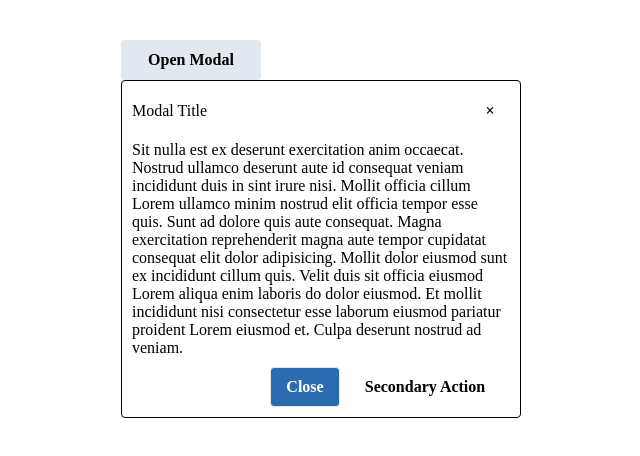
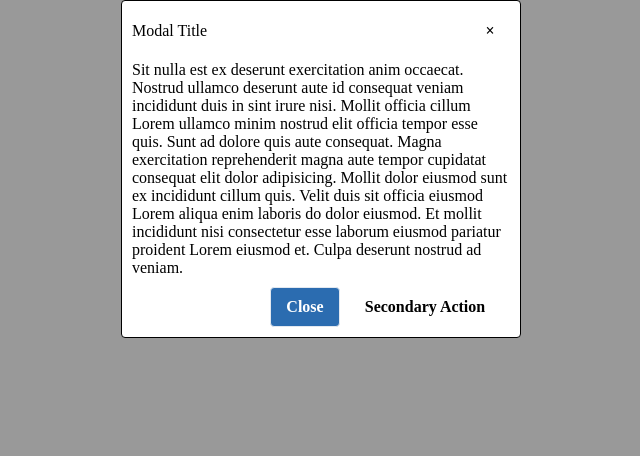
Before and after one commit to bitaKitsui/modal-app, a Vue app: page / in a window 1280 px wide. Both pictures are taken after a click on the button "Open Modal". Shown: the top 456 px of the page, without its empty margins (319-959 px from the left). Built offline with nearby package versions, Linux system fonts and the light colour scheme.

Commit message:
feat: modal背景透過

```diff
--- a/src/App.vue
+++ b/src/App.vue
@@ -28,13 +28,9 @@ const handleClose = () => {
 </template>
 
 <style>
-#app {
+.column {
+  margin-top: 40px;
   display: flex;
   justify-content: center;
 }
-
-.column {
-  width: 400px;
-  margin-top: 40px;
-}
 </style>
--- a/src/components/organisms/BaseModal.vue
+++ b/src/components/organisms/BaseModal.vue
@@ -25,14 +25,26 @@ const handleClose = () => {
 
 <template>
   <div v-if="isActive" class="modal">
-    <BaseHeader :header-title="'Modal Title'" @close="handleClose" />
-    <BaseBody :body="MODAL_BODY" />
-    <BaseFooter @close="handleClose" />
+    <div class="modal-content">
+      <BaseHeader :header-title="'Modal Title'" @close="handleClose" />
+      <BaseBody :body="MODAL_BODY" />
+      <BaseFooter @close="handleClose" />
+    </div>
   </div>
 </template>
 
 <style scoped>
 .modal {
+  top: 0;
+  left: 0;
+  background-color: rgba(0, 0, 0, 0.4);
+  z-index: 1;
+  position: fixed;
+  width: 100%;
+  height: 100%;
+}
+
+.modal-content {
   padding: 10px;
   display: flex;
   flex-direction: column;
@@ -40,5 +52,8 @@ const handleClose = () => {
   border: 1px solid;
   border-radius: 4px;
   min-height: 300px;
+  background-color: white;
+  width: 400px;
+  margin: 0 auto;
 }
 </style>
```
